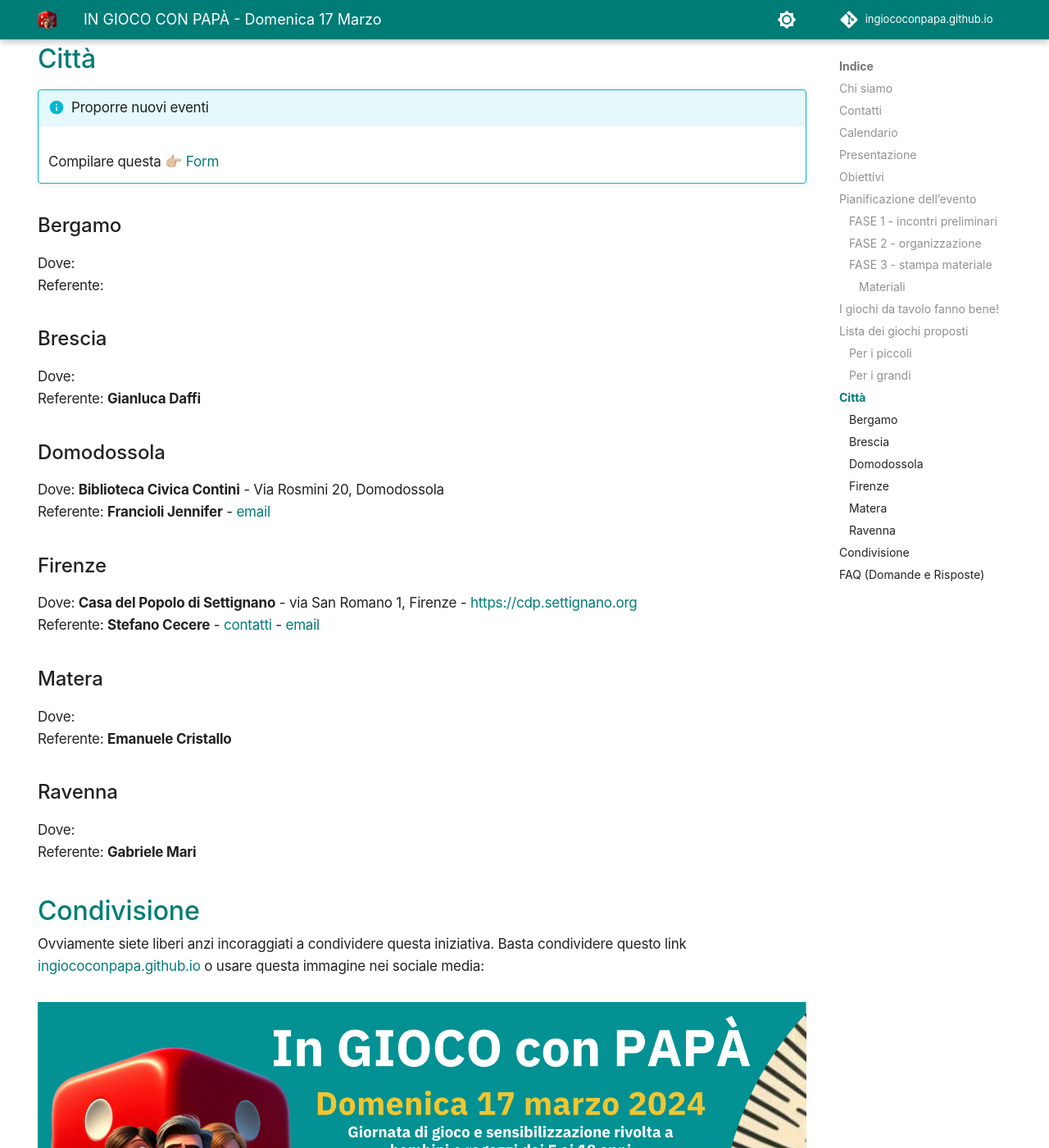
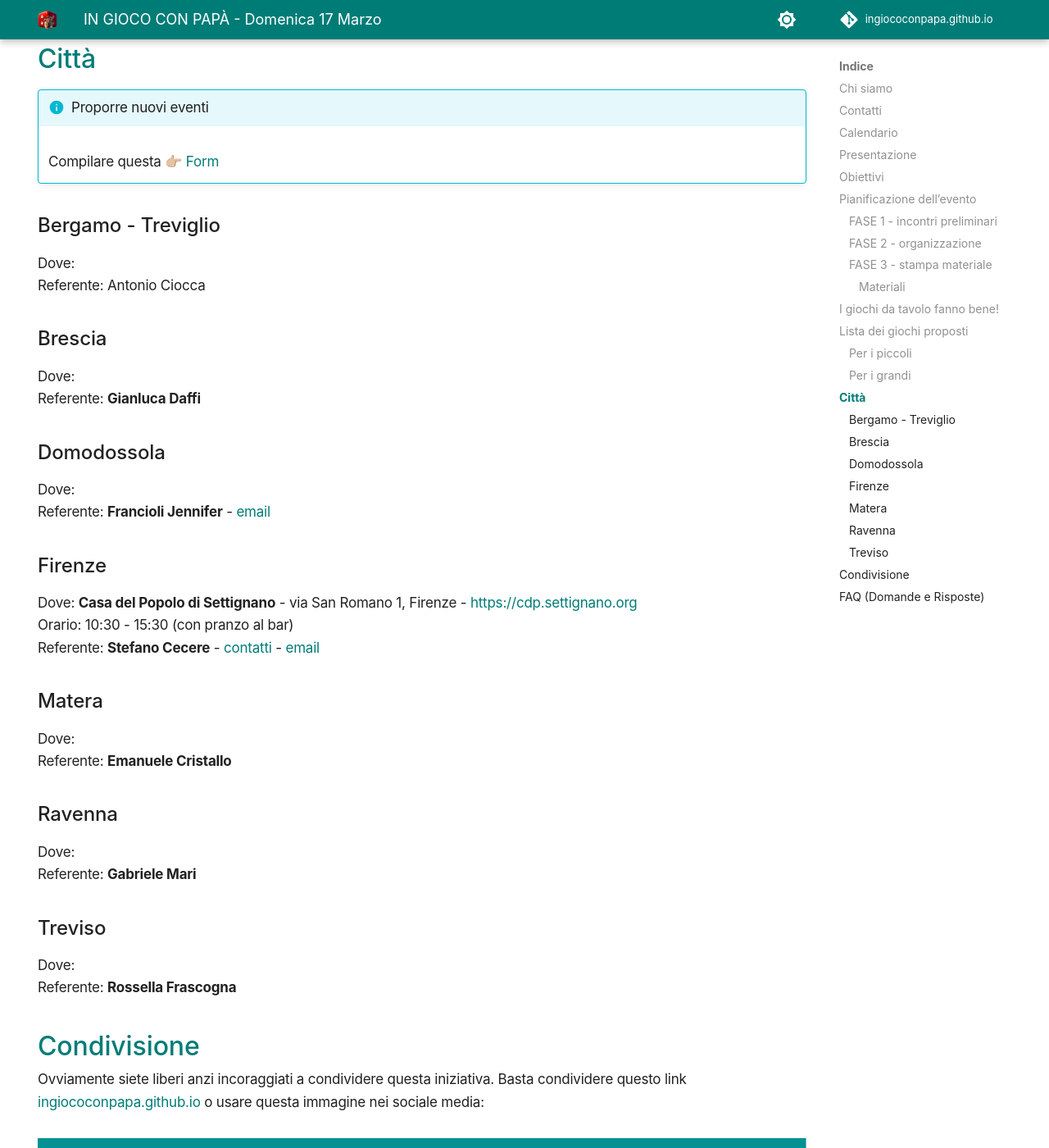
Before and after one commit to ingiococonpapa/ingiococonpapa.github.io, an MkDocs documentation site: the page built from docs/index.md, in a window 1280 px wide and 1400 px high, scrolled down 6553 px. Shown: the whole window at 82% size. Built offline with MkDocs 1.6.1 and Material for MkDocs 9.7.7, drawn with Linux system fonts in a browser that asks for light colours; comment, search, counter and statistics services are not loaded.

Commit message:
Update index.md

```diff
--- a/docs/index.md
+++ b/docs/index.md
@@ -158,20 +158,21 @@ Per i bambini e i ragazzi con ADHD, poi, i giochi sono ancor più importanti, pe
 !!! info "Proporre nuovi eventi"
     Compilare questa 👉🏼 [Form](https://forms.gle/jHMDSRyyoLyGsMvv7)
 
-### Bergamo
+### Bergamo - Treviglio
 Dove:
-Referente:
+Referente: Antonio Ciocca
 
 ### Brescia
 Dove:
 Referente: **Gianluca Daffi**
 
 ### Domodossola
-Dove: **Biblioteca Civica Contini** - Via Rosmini 20, Domodossola
+Dove:
 Referente: **Francioli Jennifer** - [email](mailto:francij75@gmail.com)
 
 ### Firenze
 Dove: **Casa del Popolo di Settignano** - via San Romano 1, Firenze - [https://cdp.settignano.org](https://cdp.settignano.org/)
+Orario: 10:30 - 15:30 (con pranzo al bar)
 Referente: **Stefano Cecere** - [contatti](https://linktr.ee/cecere) - [email](mailto:stefano.cecere@gmail.com)
 
 ### Matera
@@ -181,6 +182,10 @@ Referente: **Emanuele Cristallo**
 ### Ravenna
 Dove:
 Referente: **Gabriele Mari**
+
+### Treviso
+Dove:
+Referente: **Rossella Frascogna**
 
 ## Condivisione
 Ovviamente siete liberi anzi incoraggiati a condividere questa iniziativa.
```
